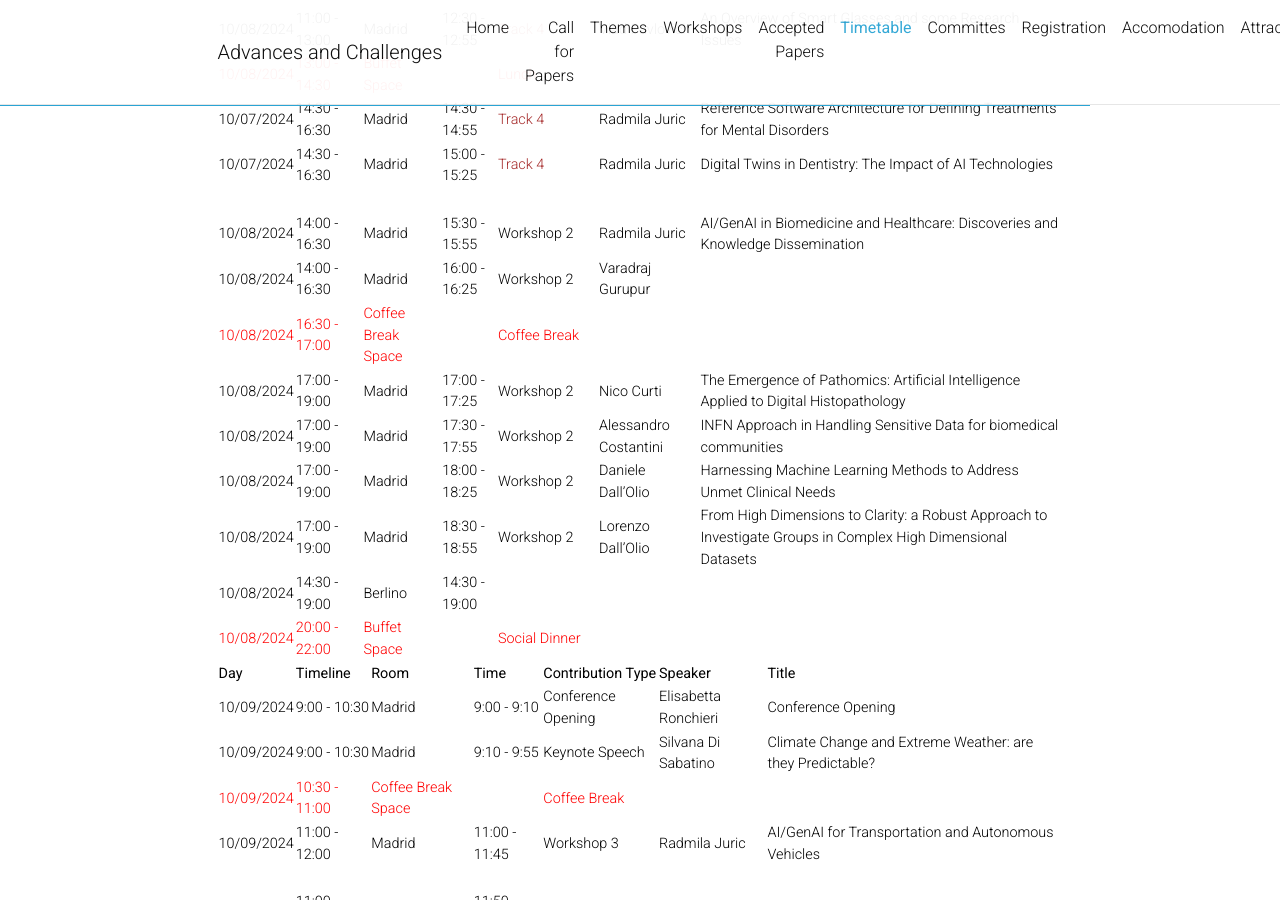
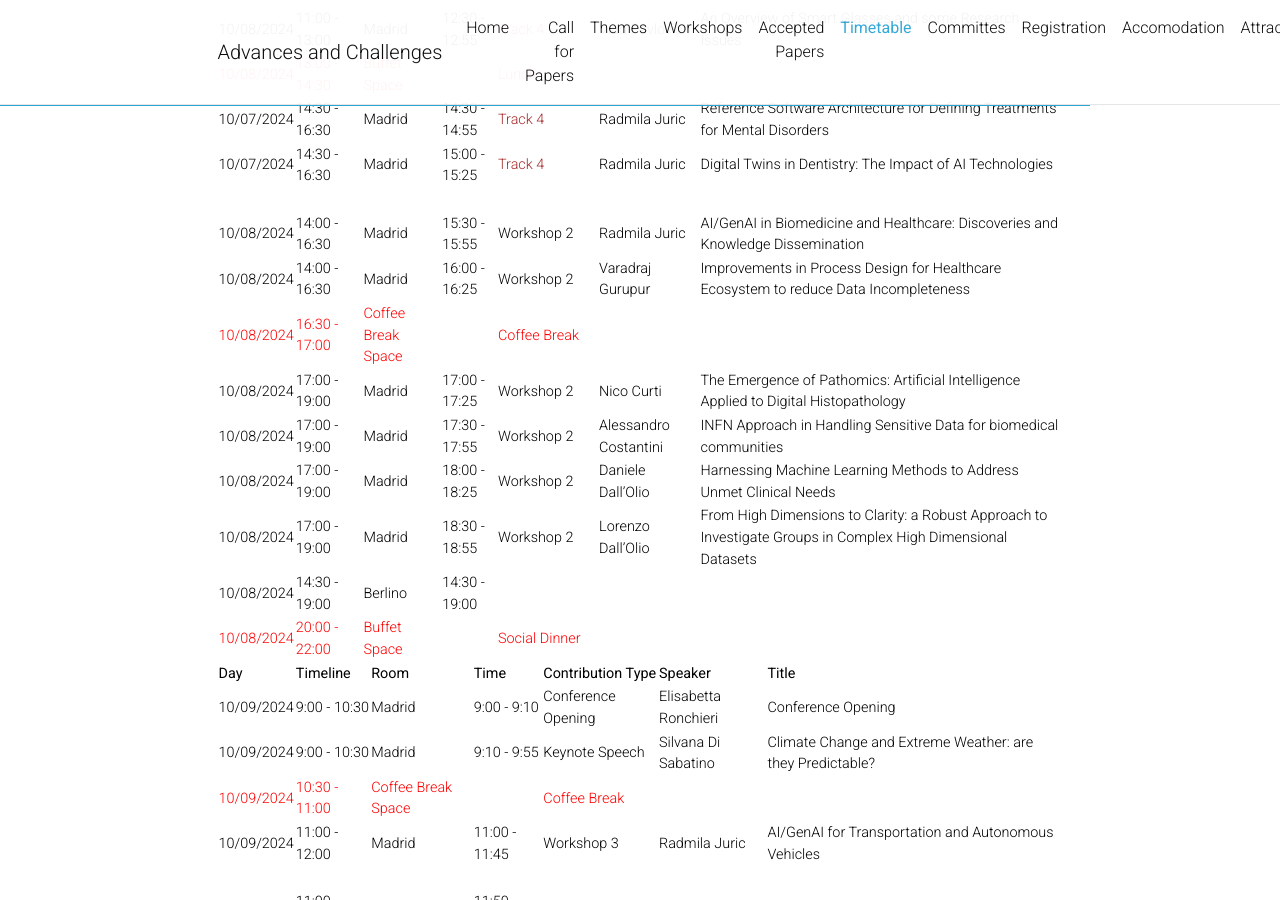
Before and after one commit to GenAI4DPS/advances-challenges, a Jekyll site: the page built from _pages/timetable.md, in a window 1280 px wide and 900 px high, scrolled down 2755 px. Built offline with Jekyll 4.4.1, drawn with Linux system fonts in a browser that asks for light colours; comment, search, counter and statistics services are not loaded; a style sheet for code colours, icons or effects is not loaded.

Commit message:
Update timetable.md

```diff
--- a/_pages/timetable.md
+++ b/_pages/timetable.md
@@ -70,7 +70,7 @@ Day | Timeline | Room | Time | Contribution Type | Speaker | Title
 10/07/2024 | 14:30 - 16:30 | Madrid | 15:00 - 15:25 | <span style='color: brown;'>Track 4</span> | Radmila Juric | Digital Twins in Dentistry: The Impact of AI Technologies
 ||||||
 10/08/2024 | 14:00 - 16:30 | Madrid | 15:30 - 15:55 | Workshop 2| Radmila Juric | AI/GenAI in Biomedicine and Healthcare: Discoveries and Knowledge Dissemination
-10/08/2024 | 14:00 - 16:30 | Madrid | 16:00 - 16:25 | Workshop 2| Varadraj Gurupur |
+10/08/2024 | 14:00 - 16:30 | Madrid | 16:00 - 16:25 | Workshop 2| Varadraj Gurupur | Improvements in Process Design for Healthcare Ecosystem to reduce Data Incompleteness
 <span style='color: red;'>10/08/2024</span> | <span style='color: red;'>16:30 - 17:00</span> | <span style='color: red;'>Coffee Break Space</span> || <span style='color: red;'>Coffee Break</span>||
 10/08/2024 | 17:00 - 19:00 | Madrid | 17:00 - 17:25 | Workshop 2| Nico Curti | The Emergence of Pathomics: Artificial Intelligence Applied to Digital Histopathology
 10/08/2024 | 17:00 - 19:00 | Madrid | 17:30 - 17:55 | Workshop 2| Alessandro Costantini | INFN Approach in Handling Sensitive Data for biomedical communities
```
